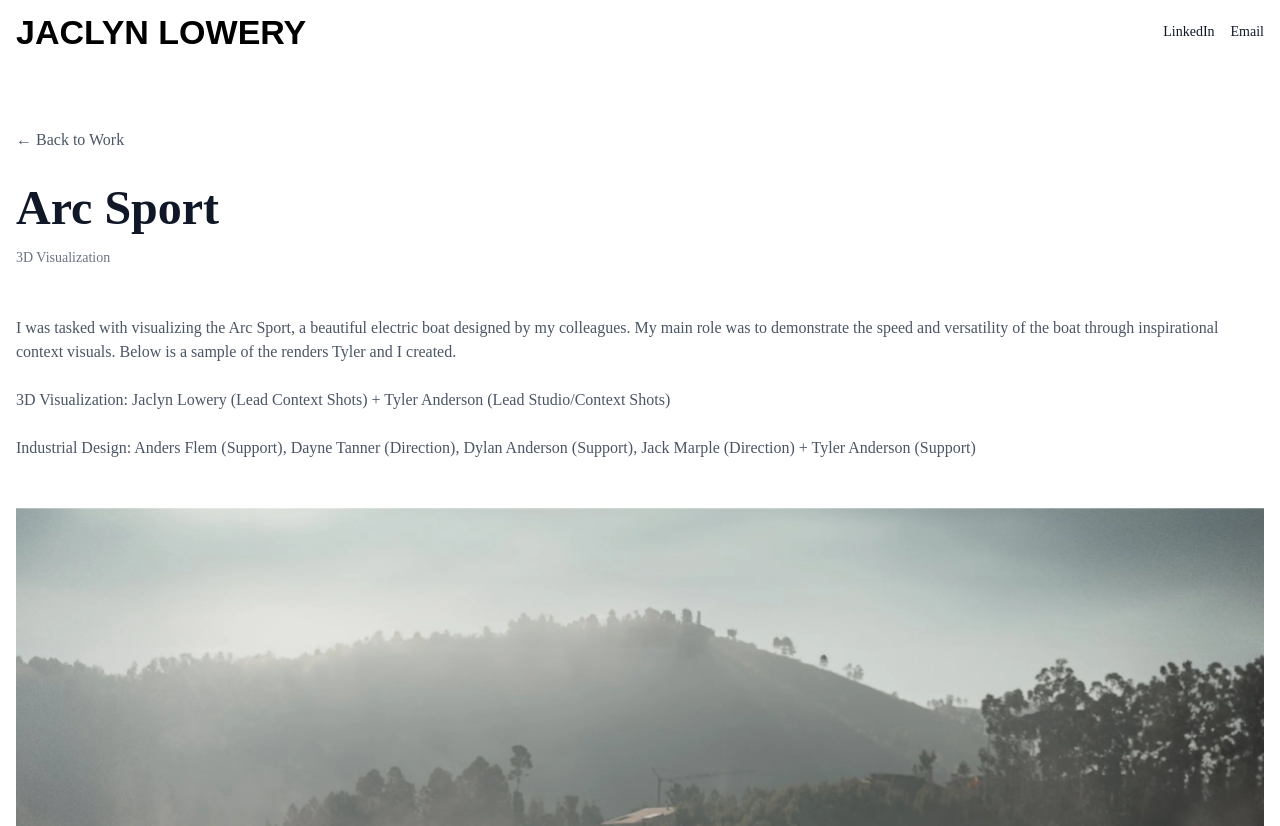
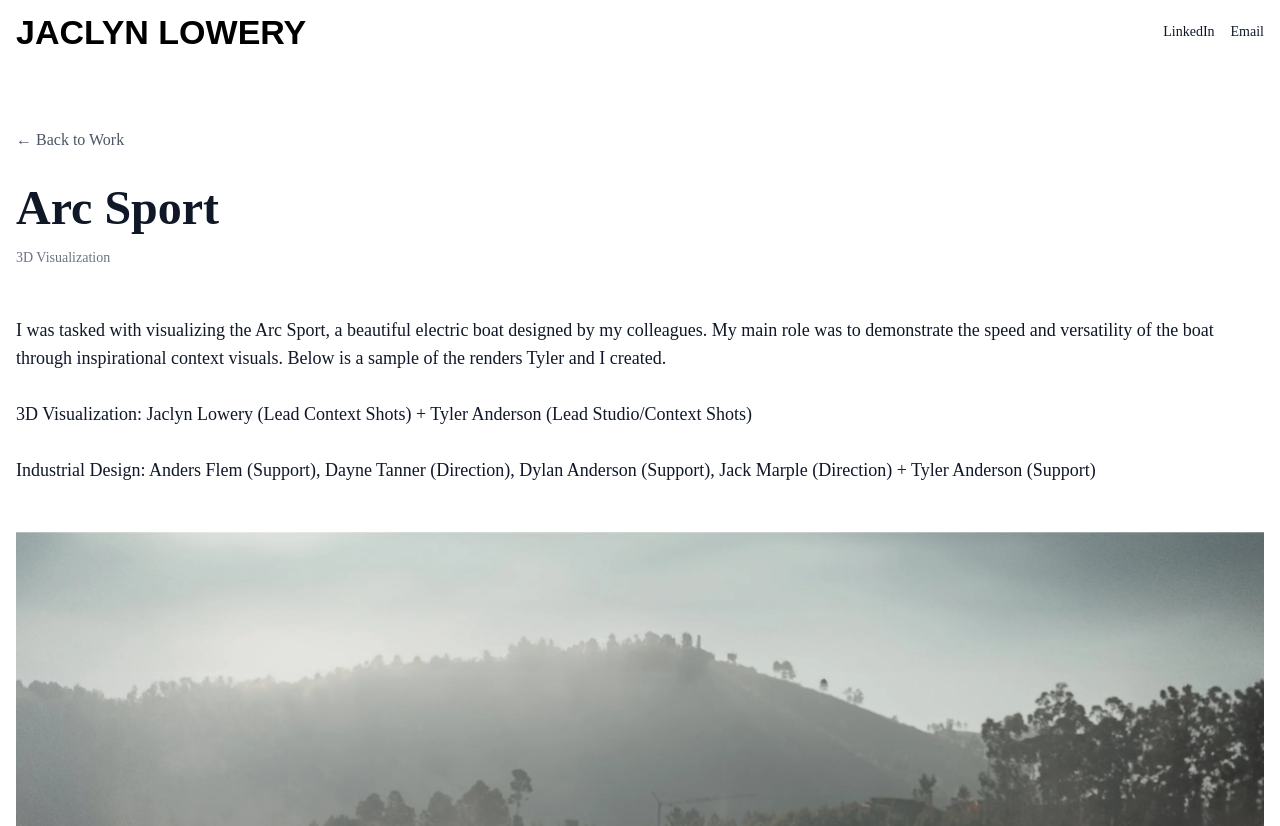
Before and after one commit to ellbosch/JaclynPortfolio, a React (Vite) app: page /project/arcsport in a window 1280 px wide. Shown: the top 826 px of the page. Built offline with nearby package versions, Linux system fonts and the light colour scheme; a web font is replaced by a local one.

Commit message:
white font for description

```diff
--- a/src/pages/ProjectPage.tsx
+++ b/src/pages/ProjectPage.tsx
@@ -86,7 +86,7 @@ const ProjectPage = () => {
       {/* Description */}
       <section className="mb-12">
         <div className="prose prose-lg dark:prose-invert max-w-none">
-          <p className="text-gray-600 dark:text-gray-400 whitespace-pre-line">
+          <p className="text-lg text-gray-900 dark:text-white whitespace-pre-line">
             {project.fullDescription}
           </p>
         </div>
```
